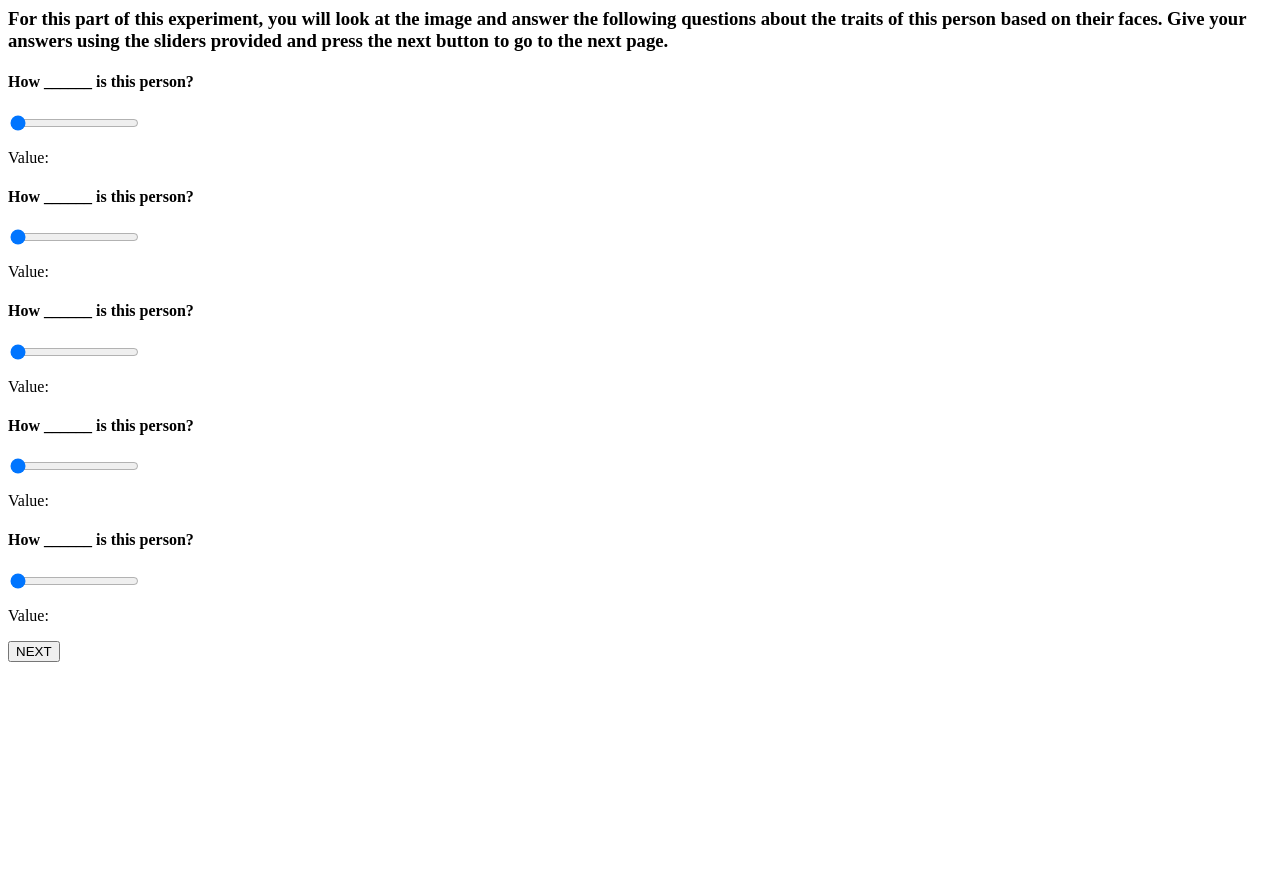
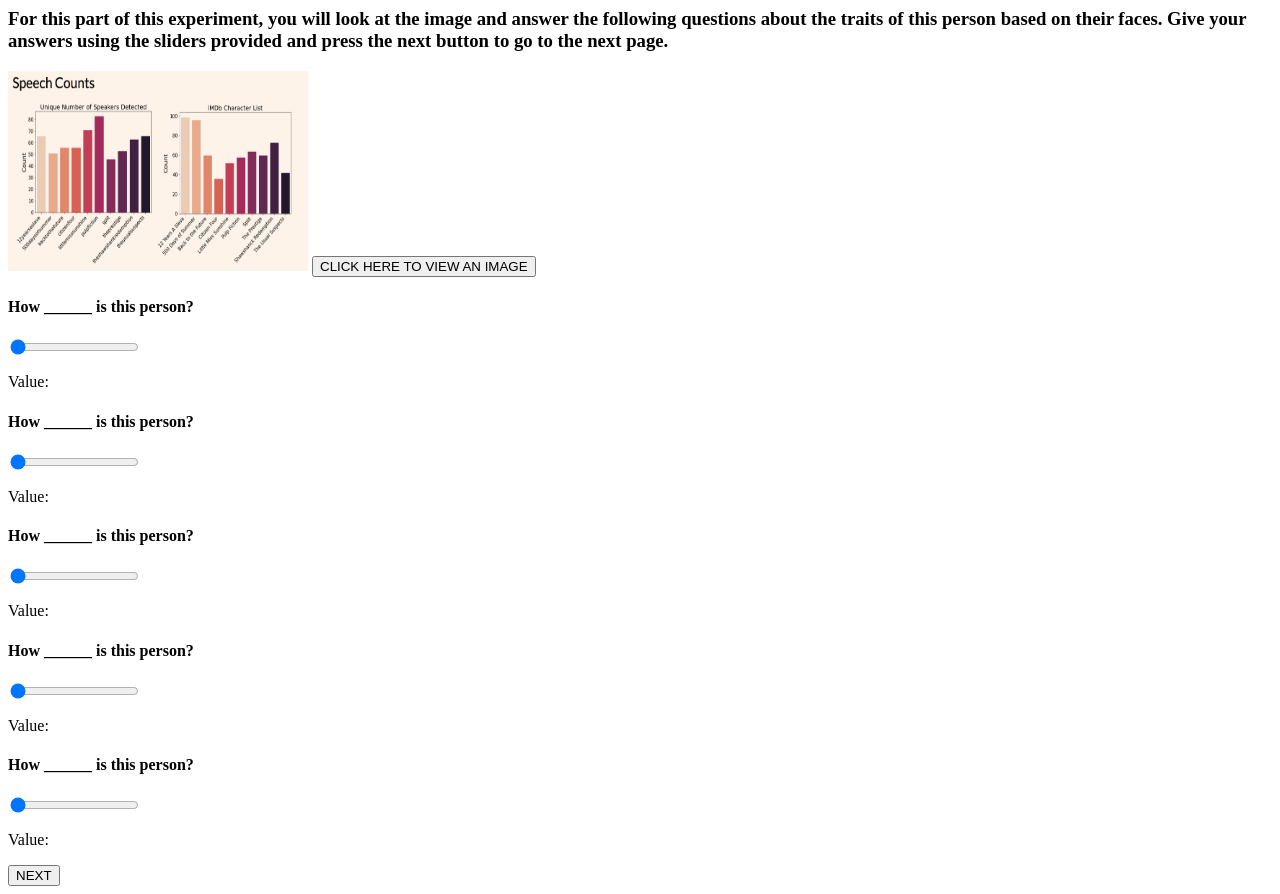
Before and after one commit to jasondavis4422/ctom, a plain HTML site: page html/img_trials.html in a window 1280 px wide. Before the commit the page ends 800 px from the top, so only its background shows below. Drawn offline with Linux system fonts and the light colour scheme.

Commit message:
Added videos and images onto html. Appears in browser.

```diff
--- a/html/img_trials.html
+++ b/html/img_trials.html
@@ -13,6 +13,8 @@
   <h3> For this part of this experiment, you will look at the image and answer the following questions about the traits
     of this person based on their faces. Give your answers using the sliders provided and press the next button to
     go to the next page. </h3>
+    <img src = "/images/default.png" id = "images" class = "images" width = "300" height="200">
+    <button type = "button" id = "img-button" class = "img-button"> CLICK HERE TO VIEW AN IMAGE </button>
 
   <h4> How ______ is this person? </h4>
   <div class="rangeslider">
```
Also changed, not shown: html/vid_trials.html (+2 -0 lines).
